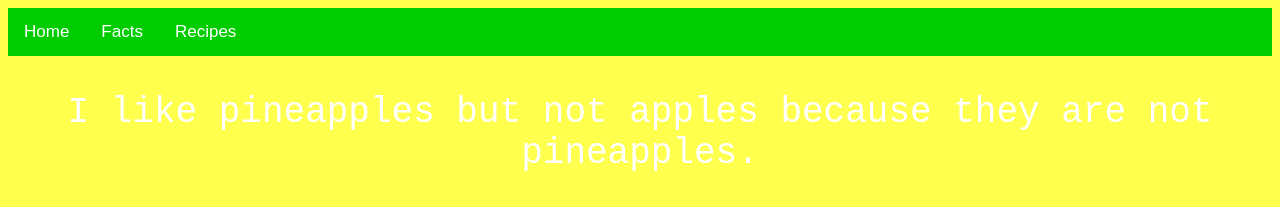
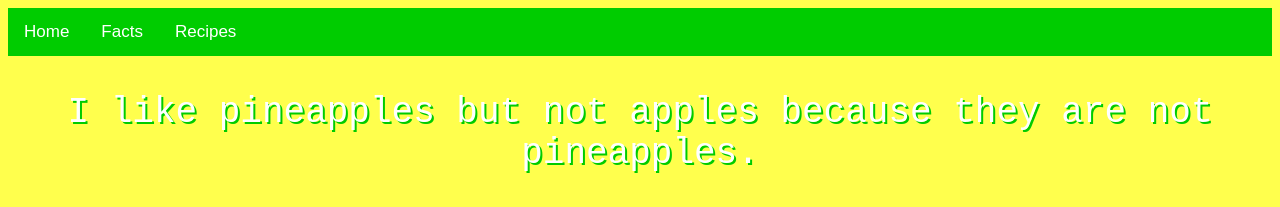
Before and after one commit to s-oh/s-oh.github.io, a plain HTML site: page index.html in a window 1280 px wide. Shown: the top 207 px of the page. Drawn offline with Linux system fonts and the light colour scheme.

Commit message:
Update pineapple.css

```diff
--- a/pineapple.css
+++ b/pineapple.css
@@ -36,7 +36,7 @@ body {
   font-family: monospace;
   font-size: 36px;
   text-align: center;
-  text-shadow: 2px 2px #black;
+  text-shadow: 2px 2px #00cc00;
 }
 
 #image1 {
```
